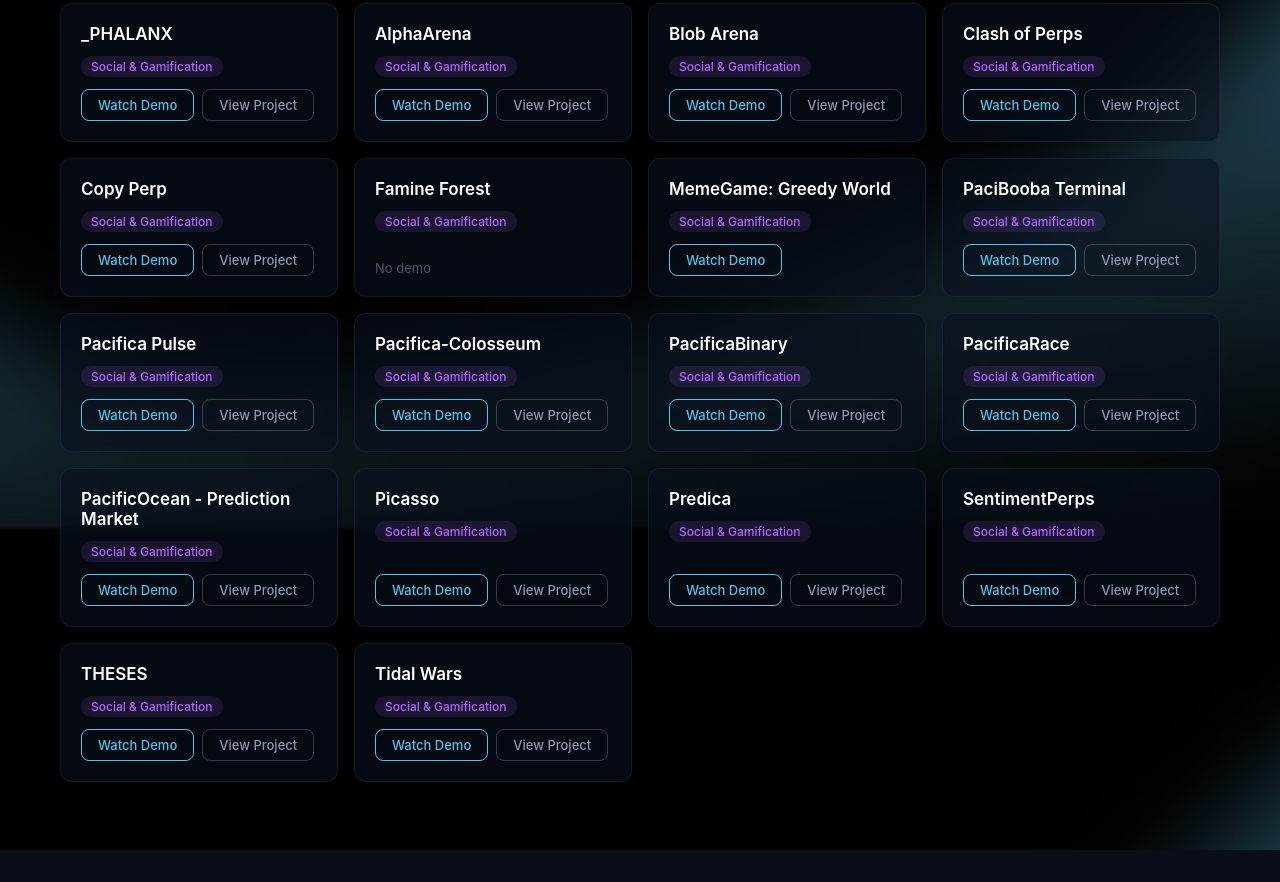
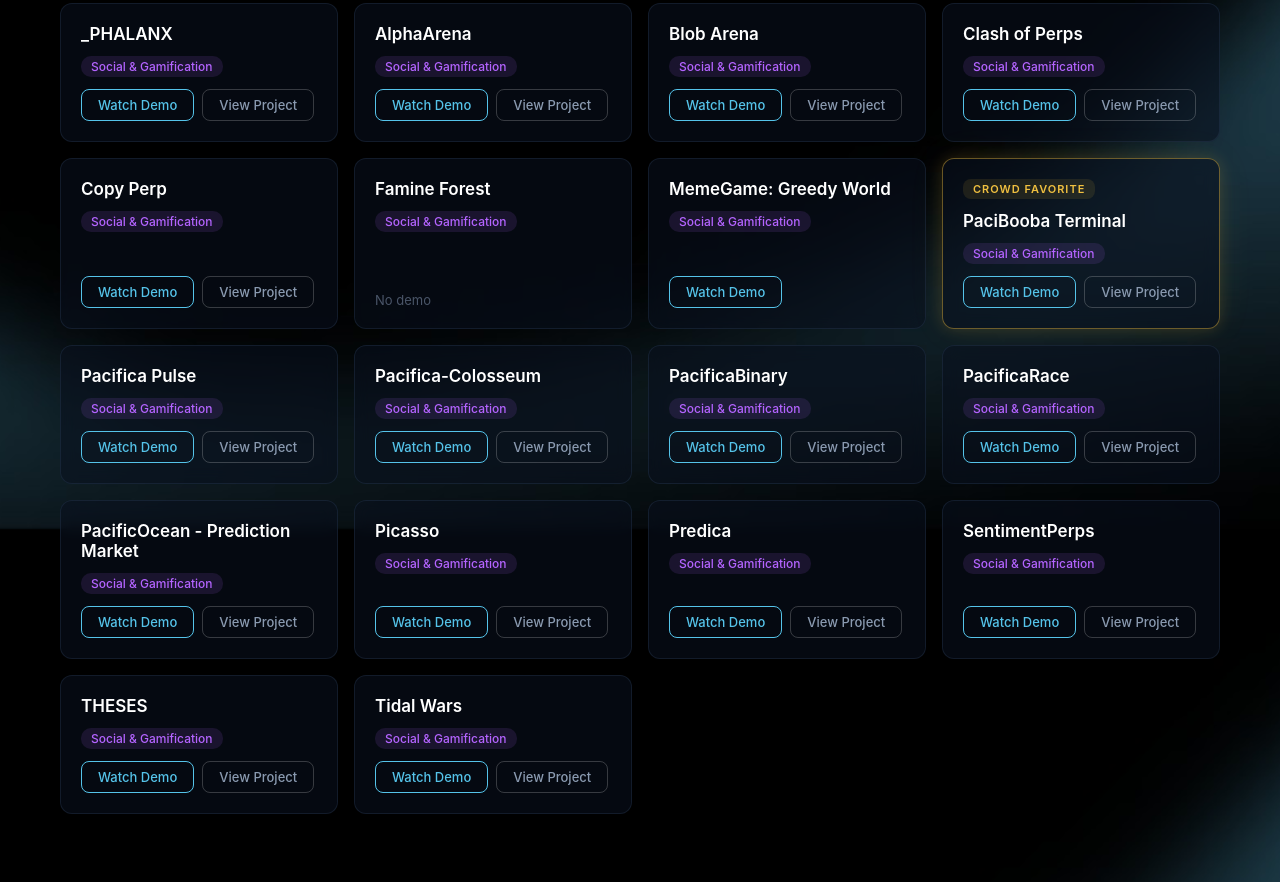
Before and after one commit to GregPacifica/Pacifica-Hackathon-Winners, a plain HTML site: page index.html in a window 1280 px wide. Shown: the part 5071-5953 px from the top of the page. Before the commit the page ends 5921 px from the top, so only its background shows below. Drawn offline with Linux system fonts and the light colour scheme.

Commit message:
Add crowd favorite glow to PaciBooba Terminal
Made-with: Cursor

```diff
--- a/index.html
+++ b/index.html
@@ -313,6 +313,29 @@
       transform: translateY(-2px);
     }
 
+    .card-crowd-fav {
+      border-color: rgba(255, 200, 60, 0.4);
+      box-shadow: 0 0 16px rgba(255, 200, 60, 0.15), 0 0 40px rgba(255, 200, 60, 0.06);
+      position: relative;
+    }
+
+    .card-crowd-fav:hover {
+      border-color: rgba(255, 200, 60, 0.6);
+      box-shadow: 0 0 24px rgba(255, 200, 60, 0.25), 0 0 60px rgba(255, 200, 60, 0.1);
+    }
+
+    .crowd-fav-tag {
+      font-size: 11px;
+      font-weight: 600;
+      text-transform: uppercase;
+      letter-spacing: 1px;
+      color: #f0c040;
+      background: rgba(240, 192, 64, 0.1);
+      padding: 3px 10px;
+      border-radius: 8px;
+      width: fit-content;
+    }
+
     .project-name {
       font-size: 17px;
       font-weight: 600;
@@ -573,7 +596,8 @@
           <span class="track-badge badge-analytics">Analytics &amp; Data</span>
           <div class="card-links"><a href="https://drive.google.com/file/d/1FdU8-d5p6OpSpaEA2yfQRbshkQpzuDmW/view" target="_blank" rel="noopener" class="demo-btn">Watch Demo</a><a href="https://www.pacificalens.xyz" target="_blank" rel="noopener" class="repo-btn">View Project</a></div>
         </div>
-        <div class="card">
+        <div class="card card-crowd-fav">
+          <span class="crowd-fav-tag">Crowd Favorite</span>
           <h3 class="project-name">PaciBooba Terminal</h3>
           <span class="track-badge badge-social">Social &amp; Gamification</span>
           <div class="card-links"><a href="https://drive.google.com/file/d/1AZwzRYxI_O3sPGzQzAGIgWer8NJ-4jHE/view?usp=sharing" target="_blank" rel="noopener" class="demo-btn">Watch Demo</a><a href="https://pacibooba.vercel.app/" target="_blank" rel="noopener" class="repo-btn">View Project</a></div>
@@ -1193,7 +1217,8 @@
       <span class="track-badge badge-social">Social &amp; Gamification</span>
       <div class="card-links"><a href="https://youtu.be/sVHdxuNldtw" target="_blank" rel="noopener" class="demo-btn">Watch Demo</a></div>
     </div>
-    <div class="card">
+    <div class="card card-crowd-fav">
+      <span class="crowd-fav-tag">Crowd Favorite</span>
       <h3 class="project-name">PaciBooba Terminal</h3>
       <span class="track-badge badge-social">Social &amp; Gamification</span>
       <div class="card-links"><a href="https://drive.google.com/file/d/1AZwzRYxI_O3sPGzQzAGIgWer8NJ-4jHE/view?usp=sharing" target="_blank" rel="noopener" class="demo-btn">Watch Demo</a><a href="https://pacibooba.vercel.app/" target="_blank" rel="noopener" class="repo-btn">View Project</a></div>
```
